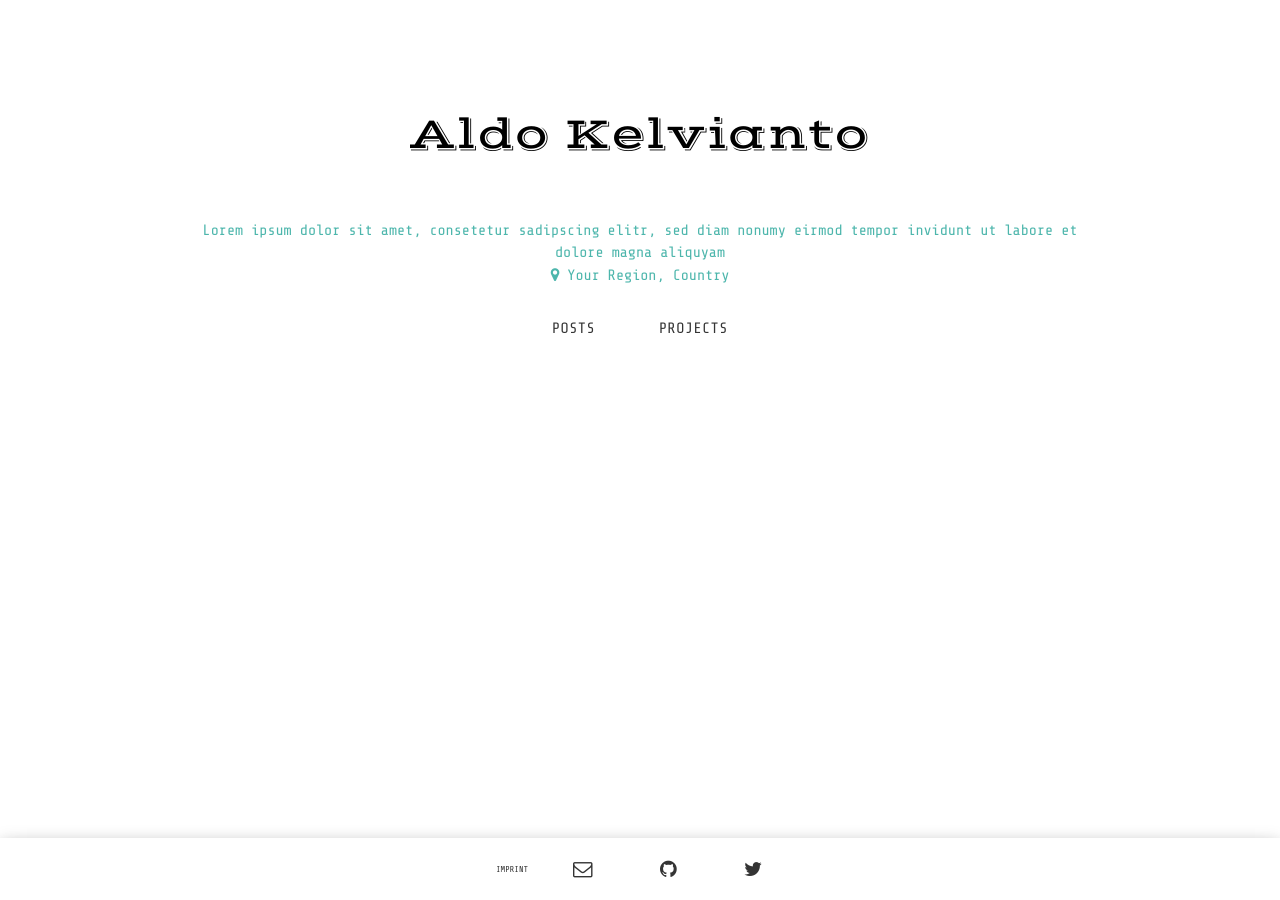
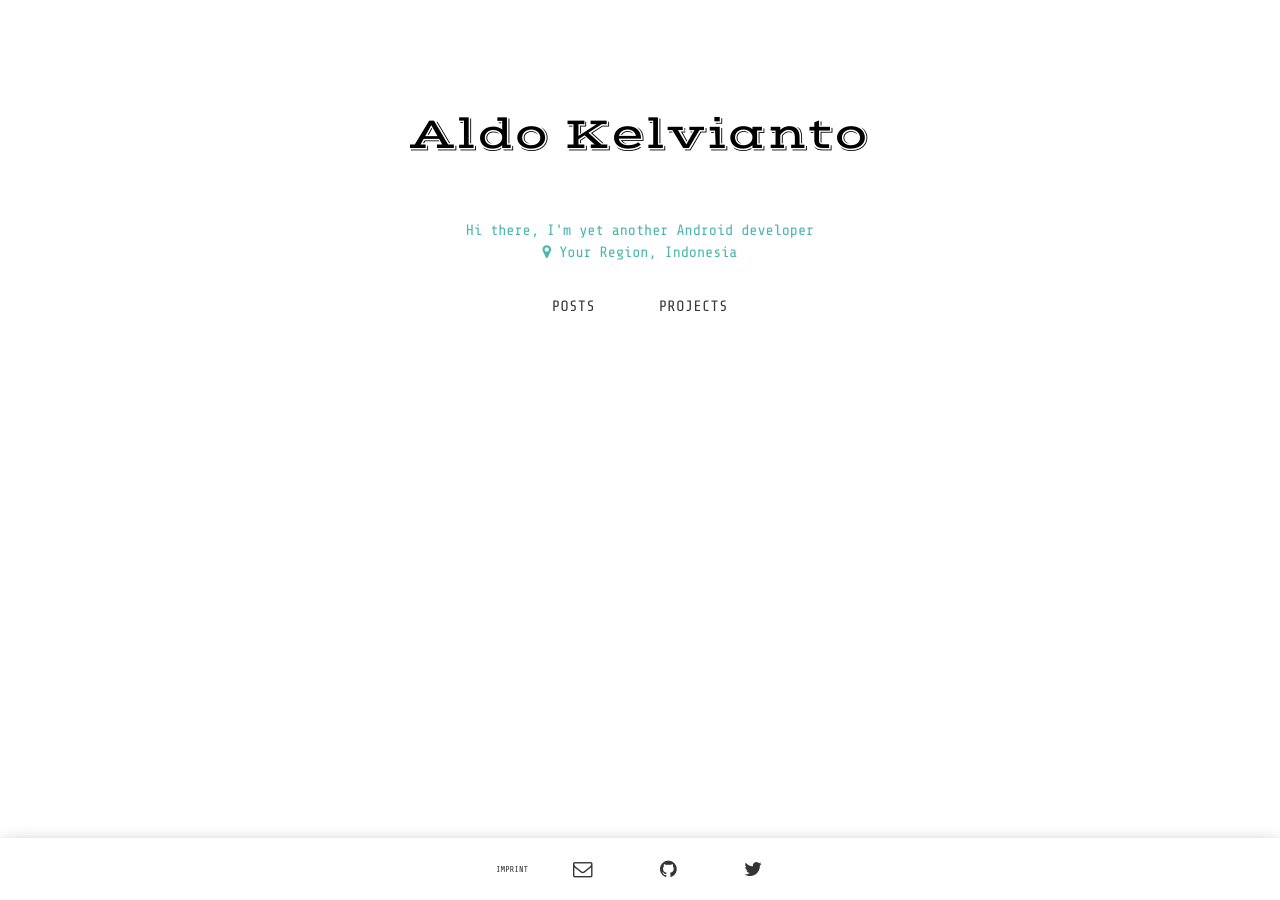
Before and after one commit to aldoKelvianto/aldokelvianto.github.io, a Jekyll site: the page built from index.html, in a window 1280 px wide. Built offline with Jekyll 4.4.1, drawn with Linux system fonts in a browser that asks for light colours; some web fonts are replaced.

```diff
--- a/_config.yml
+++ b/_config.yml
@@ -1,11 +1,11 @@
 title: "Aldo Kelvianto"
-description: "Android Developer from jakarta, consetetur sadipscing elitr, sed diam nonumy eirmod tempor invidunt ut labore et dolore magna aliquyam"
-about: "Lorem ipsum dolor sit amet, consetetur sadipscing elitr, sed diam nonumy eirmod tempor invidunt ut labore et dolore magna aliquyam"
-location: "Your Region, Country"
-email: your-email@example.com
+description: "Aldo Kelvianto Personal Page"
+about: "Hi there, I'm yet another Android developer"
+location: "Your Region, Indonesia"
+email: aldokelvianto@yahoo.com
 baseurl: ""
 
-url: "https://aldoapps.com" # replace by your site's url
+url: "http://aldoapps.com" # replace by your site's url
 twitter_username: aldokelvianto
 github_username:  aldokelvianto
 author: "Aldo Kelvianto"
```
Also changed, not shown: _data/projects.yml (+6 -6 lines).
